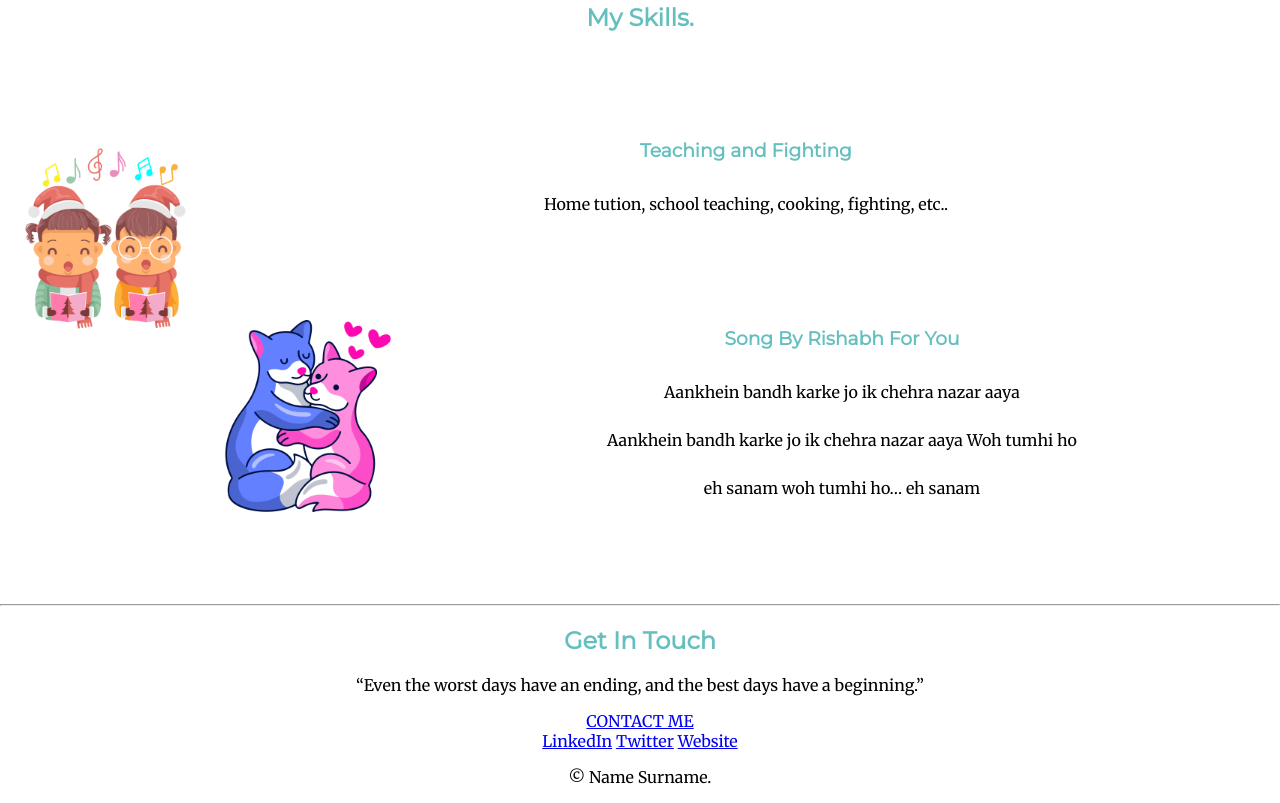
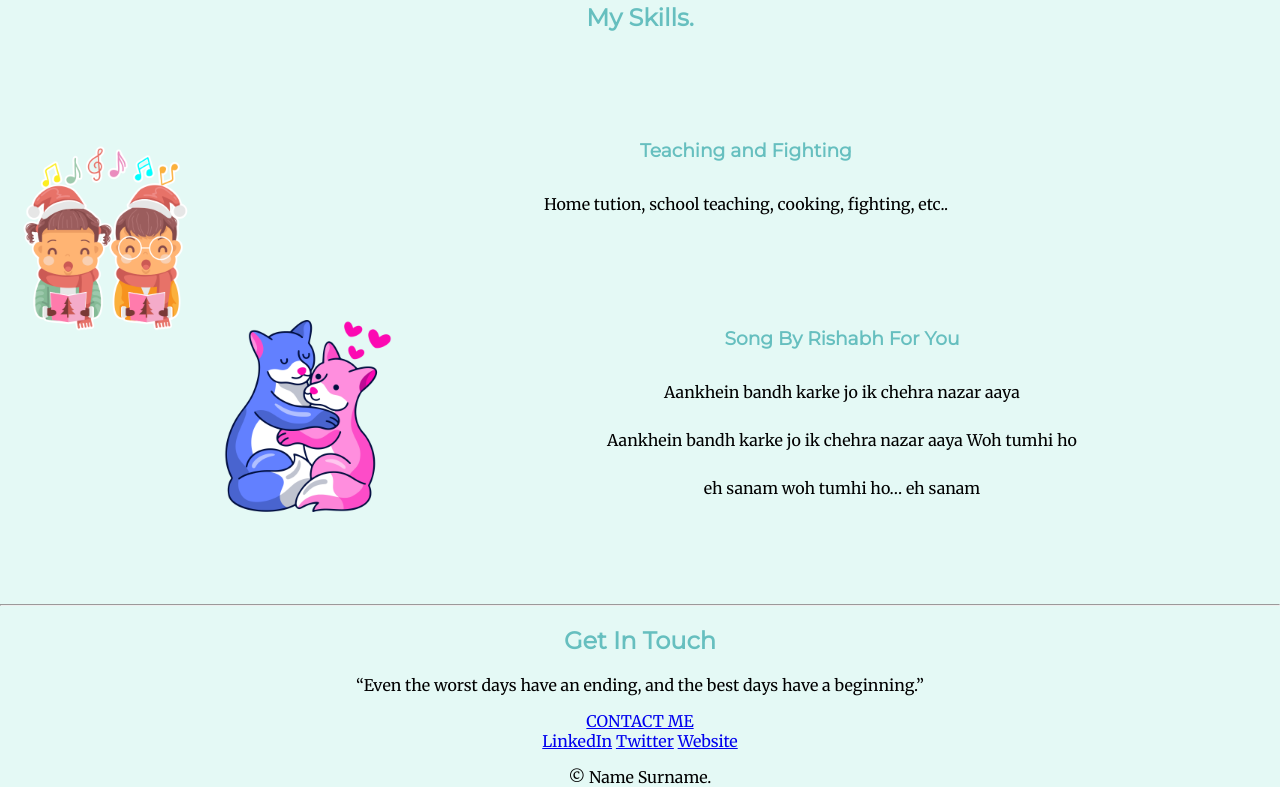
Before and after one commit to RishabhSheyoran/New-Project, a plain HTML site: page index.html in a window 1280 px wide. Shown: the part 994-1797 px from the top of the page. Drawn offline with Linux system fonts and the light colour scheme.

Commit message:
Update styles.css

```diff
--- a/css/styles.css
+++ b/css/styles.css
@@ -36,11 +36,13 @@ h3{
 }
 
 .middle-container {
+  background-color: #E4F9F5
 
 
 }
 
 .bottom-container {
+  background-color: #E4F9F5
 
 
 
```
